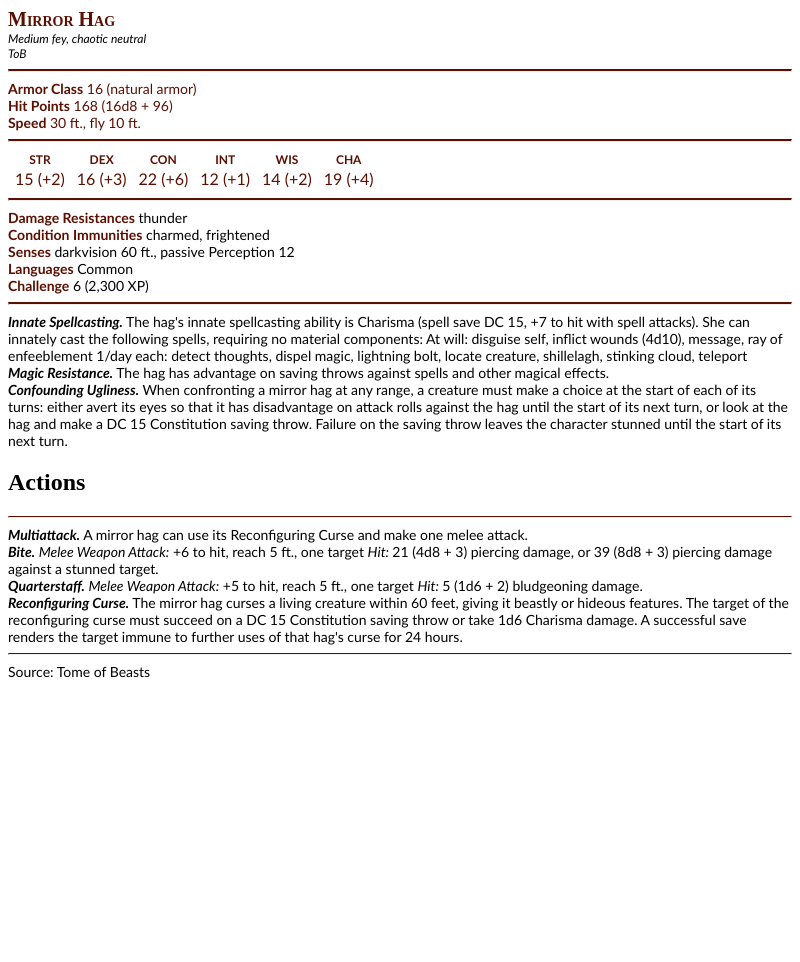
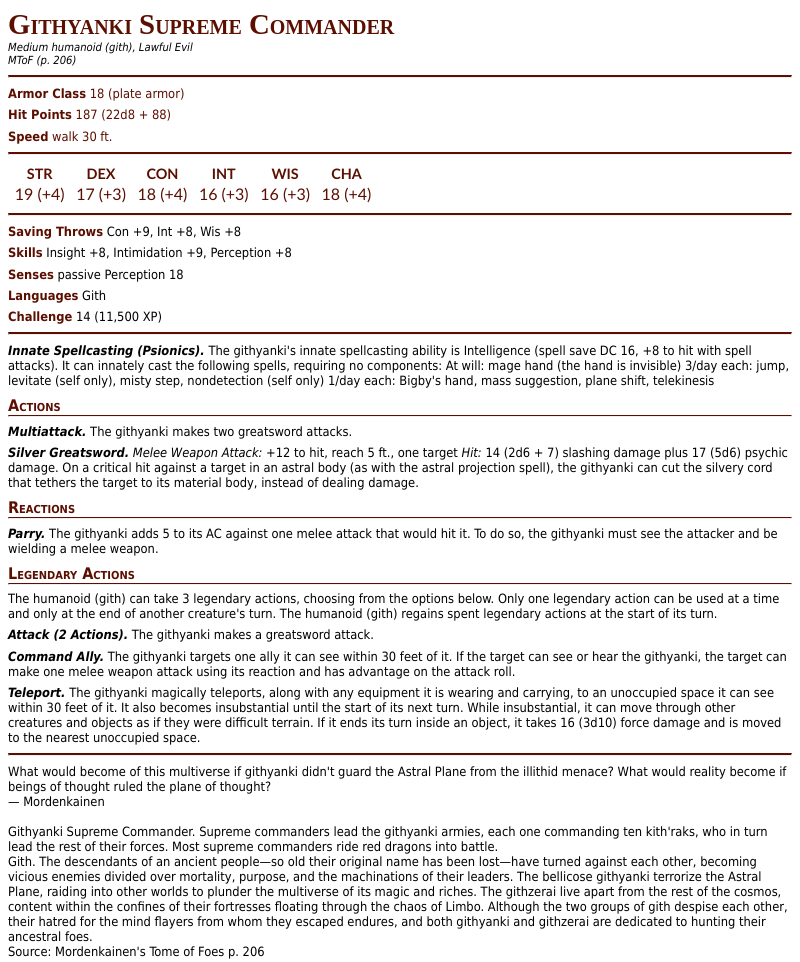
Before and after one commit to iAmMortos/DndCharacterGenerator, an Electron app: page views/html/index.html in a window 800 px wide. Before the commit the page ends 800 px from the top, so only its background shows below. Drawn offline with Linux system fonts and the light colour scheme.

Commit message:
Finished html stat block replacements. Searching for further needed formatting.

```diff
--- a/views/html/index.html
+++ b/views/html/index.html
@@ -10,14 +10,14 @@
     <link rel="stylesheet" href="templates/css/statblock.css">
   </head>
   <body>
-    <h1 class="creature-name">Mirror Hag</h1>
-<p class="size-type-alignment">Medium fey, chaotic neutral</p>
-<p class="source">ToB</p>
+    <h1 class="creature-name">Githyanki Supreme Commander</h1>
+<p class="size-type-alignment">Medium humanoid (gith), Lawful Evil</p>
+<p class="source">MToF (p. 206)</p>
 <hr>
 <div class="stat-block-top">
-    <p class="stat-line"><span class="core-stat-title">Armor Class</span> 16 (natural armor)</p>
-    <p class="stat-line"><span class="core-stat-title">Hit Points</span> 168 (16d8 + 96)</p>
-    <p class="stat-line"><span class="core-stat-title">Speed</span> 30 ft., fly 10 ft.</p>
+    <p class="stat-line"><span class="core-stat-title">Armor Class</span> 18 (plate armor)</p>
+    <p class="stat-line"><span class="core-stat-title">Hit Points</span> 187 (22d8 + 88)</p>
+    <p class="stat-line"><span class="core-stat-title">Speed</span> walk 30 ft.</p>
     <hr>
     <table class="stat-scores">
         <tr class="core-stat-title scores-header">
@@ -29,47 +29,46 @@
             <td>CHA</td>
         </tr>
         <tr>
-            <td>15 (+2)</td>
+            <td>19 (+4)</td>
+            <td>17 (+3)</td>
+            <td>18 (+4)</td>
             <td>16 (+3)</td>
-            <td>22 (+6)</td>
-            <td>12 (+1)</td>
-            <td>14 (+2)</td>
-            <td>19 (+4)</td>
+            <td>16 (+3)</td>
+            <td>18 (+4)</td>
         </tr>
     </table>
 </div>
 <hr>
-<p class="stat-line"><span class="stat-block-top core-stat-title">Damage Resistances</span> thunder</p>
-<p class="stat-line"><span class="stat-block-top core-stat-title">Condition Immunities</span> charmed, frightened</p>
-<p class="stat-line"><span class="stat-block-top core-stat-title">Senses</span> darkvision 60 ft., passive Perception 12</p>
-<p class="stat-line"><span class="stat-block-top core-stat-title">Languages</span>  Common</p>
-<p class="stat-line"><span class="stat-block-top core-stat-title">Challenge</span> 6 (2,300 XP)</p>
+<p class="stat-line"><span class="stat-block-top core-stat-title">Saving Throws</span> Con +9, Int +8, Wis +8</p>
+<p class="stat-line"><span class="stat-block-top core-stat-title">Skills</span> Insight +8, Intimidation +9, Perception +8</p>
+<p class="stat-line"><span class="stat-block-top core-stat-title">Senses</span> passive Perception 18</p>
+<p class="stat-line"><span class="stat-block-top core-stat-title">Languages</span> Gith</p>
+<p class="stat-line"><span class="stat-block-top core-stat-title">Challenge</span> 14 (11,500 XP)</p>
 
 <hr>
-<p class="stat-line"><span class="stat-title">Innate Spellcasting.</span> The hag's innate spellcasting ability is Charisma (spell save DC 15, +7 to hit with spell attacks). She can innately cast the following spells, requiring no material components:
-At will: disguise self, inflict wounds (4d10), message, ray of enfeeblement
-1/day each: detect thoughts, dispel magic, lightning bolt, locate creature, shillelagh, stinking cloud, teleport</p><p class="stat-line"><span class="stat-title">Magic Resistance.</span> The hag has advantage on saving throws against spells and other magical effects.</p><p class="stat-line"><span class="stat-title">Confounding Ugliness.</span> When confronting a mirror hag at any range, a creature must make a choice at the start of each of its turns: either avert its eyes so that it has disadvantage on attack rolls against the hag until the start of its next turn, or look at the hag and make a DC 15 Constitution saving throw. Failure on the saving throw leaves the character stunned until the start of its next turn.</p>
+<p class="stat-line"><span class="stat-title">Innate Spellcasting (Psionics).</span> The githyanki's innate spellcasting ability is Intelligence (spell save DC 16, +8 to hit with spell attacks). It can innately cast the following spells, requiring no components:
+At will: mage hand (the hand is invisible)
+3/day each: jump, levitate (self only), misty step, nondetection (self only)
+1/day each: Bigby's hand, mass suggestion, plane shift, telekinesis</p>
 <h2>Actions</h2>
 <hr class="thin">
-<p class="stat-line"><span class="stat-title">Multiattack.</span> A mirror hag can use its Reconfiguring Curse and make one melee attack.</p><p class="stat-line">
-    <span class="stat-title">Bite.</span>
+<p class="stat-line"><span class="stat-title">Multiattack.</span> The githyanki makes two greatsword attacks.</p><p class="stat-line">
+    <span class="stat-title">Silver Greatsword.</span>
     <span class="attack-type">Melee Weapon Attack:</span>
-    +6 to hit, reach 5 ft., one target
+    +12 to hit, reach 5 ft., one target
     <span class="hit-text">Hit: </span>
-    21 (4d8 + 3) piercing damage, or 39 (8d8 + 3) piercing damage against a stunned target.
+    14 (2d6 + 7) slashing damage plus 17 (5d6) psychic damage. On a critical hit against a target in an astral body (as with the astral projection spell), the githyanki can cut the silvery cord that tethers the target to its material body, instead of dealing damage.
 </p>
-<p class="stat-line">
-    <span class="stat-title">Quarterstaff.</span>
-    <span class="attack-type">Melee Weapon Attack:</span>
-    +5 to hit, reach 5 ft., one target
-    <span class="hit-text">Hit: </span>
-    5 (1d6 + 2) bludgeoning damage.
-</p>
-<p class="stat-line"><span class="stat-title">Reconfiguring Curse.</span> The mirror hag curses a living creature within 60 feet, giving it beastly or hideous features. The target of the reconfiguring curse must succeed on a DC 15 Constitution saving throw or take 1d6 Charisma damage. A successful save renders the target immune to further uses of that hag's curse for 24 hours.</p>
 
-
+<h2>Reactions</h2>
 <hr class="thin">
-<p class="stat-line">Source: Tome of Beasts<p>
+<p class="stat-line"><span class="stat-title">Parry.</span> The githyanki adds 5 to its AC against one melee attack that would hit it. To do so, the githyanki must see the attacker and be wielding a melee weapon.</p>
+<h2>Legendary Actions</h2>
+<hr class="thin">
+<p class="stat-line">The humanoid (gith) can take 3 legendary actions, choosing from the options below. Only one legendary action can be used at a time and only at the end of another creature's turn. The humanoid (gith) regains spent legendary actions at the start of its turn.</p>
+<p class="stat-line"><span class="stat-title">Attack (2 Actions).</span> The githyanki makes a greatsword attack.</p><p class="stat-line"><span class="stat-title">Command Ally.</span> The githyanki targets one ally it can see within 30 feet of it. If the target can see or hear the githyanki, the target can make one melee weapon attack using its reaction and has advantage on the attack roll.</p><p class="stat-line"><span class="stat-title">Teleport.</span> The githyanki magically teleports, along with any equipment it is wearing and carrying, to an unoccupied space it can see within 30 feet of it. It also becomes insubstantial until the start of its next turn. While insubstantial, it can move through other creatures and objects as if they were difficult terrain. If it ends its turn inside an object, it takes 16 (3d10) force damage and is moved to the nearest unoccupied space.</p>
+<hr>
+<p class="stat-line">What would become of this multiverse if githyanki didn't guard the Astral Plane from the illithid menace? What would reality become if beings of thought ruled the plane of thought?<br /> — Mordenkainen<br /><br />Githyanki Supreme Commander. Supreme commanders lead the githyanki armies, each one commanding ten kith'raks, who in turn lead the rest of their forces. Most supreme commanders ride red dragons into battle.<br />Gith. The descendants of an ancient people—so old their original name has been lost—have turned against each other, becoming vicious enemies divided over mortality, purpose, and the machinations of their leaders. The bellicose githyanki terrorize the Astral Plane, raiding into other worlds to plunder the multiverse of its magic and riches. The githzerai live apart from the rest of the cosmos, content within the confines of their fortresses floating through the chaos of Limbo. Although the two groups of gith despise each other, their hatred for the mind flayers from whom they escaped endures, and both githyanki and githzerai are dedicated to hunting their ancestral foes.<br />Source: Mordenkainen's Tome of Foes p. 206<p>
     <!-- You can also require other files to run in this process -->
     <script src="./renderer.js"></script>
   </body>
--- a/views/html/templates/css/statblock.css
+++ b/views/html/templates/css/statblock.css
@@ -1,24 +1,26 @@
-/*
-body {
-	background-color: black;
-	color: white;
-}
-*/
-
 h1 {
   margin: 0;
 }
 
+h2 {
+  font-family: Tahoma;
+  margin: .5em 0 0 0;
+  font-size: 1em;
+  color: #5b0f00;
+  font-variant: small-caps;
+}
+
 hr {
-  border-top: 2px solid #5b0f00
+  border-top: .13em solid #5b0f00
 }
 
 hr.thin {
-  border-top: 1px solid #5b0f00
+  border-top: .1em solid #5b0f00;
+  margin: 0;
 }
 
 p {
-  font-family: Calibri;
+  font-family: Tahoma;
   margin: 0;
 }
 
@@ -31,7 +33,8 @@
 }
 
 .stat-line {
-  font-size: 14px
+  font-size: .8em;
+  margin: .5em 0;
 }
 
 .core-stat-title {
@@ -52,7 +55,7 @@
 }
 
 .scores-header {
-  font-size: 12px;
+  font-size: .9em;
 }
 
 .stat-scores {
@@ -60,16 +63,16 @@
 }
 
 .stat-scores td {
-  padding: 0 5px;
+  padding: 0 .3em;
 }
 
 .creature-name {
-  font-size: 20px;
+  font-size: 1.8em;
   color: #5b0f00;
   font-variant: small-caps;
 }
 
 .size-type-alignment, .source {
-  font-size: 12px;
+  font-size: .7em;
   font-style: italic;
 }
```
Also changed, not shown: views/html/templates/standalone_text_line.html (added, +1 -0 lines), views/html/templates/statblock.html (+1 -1 lines), 3 other files.
